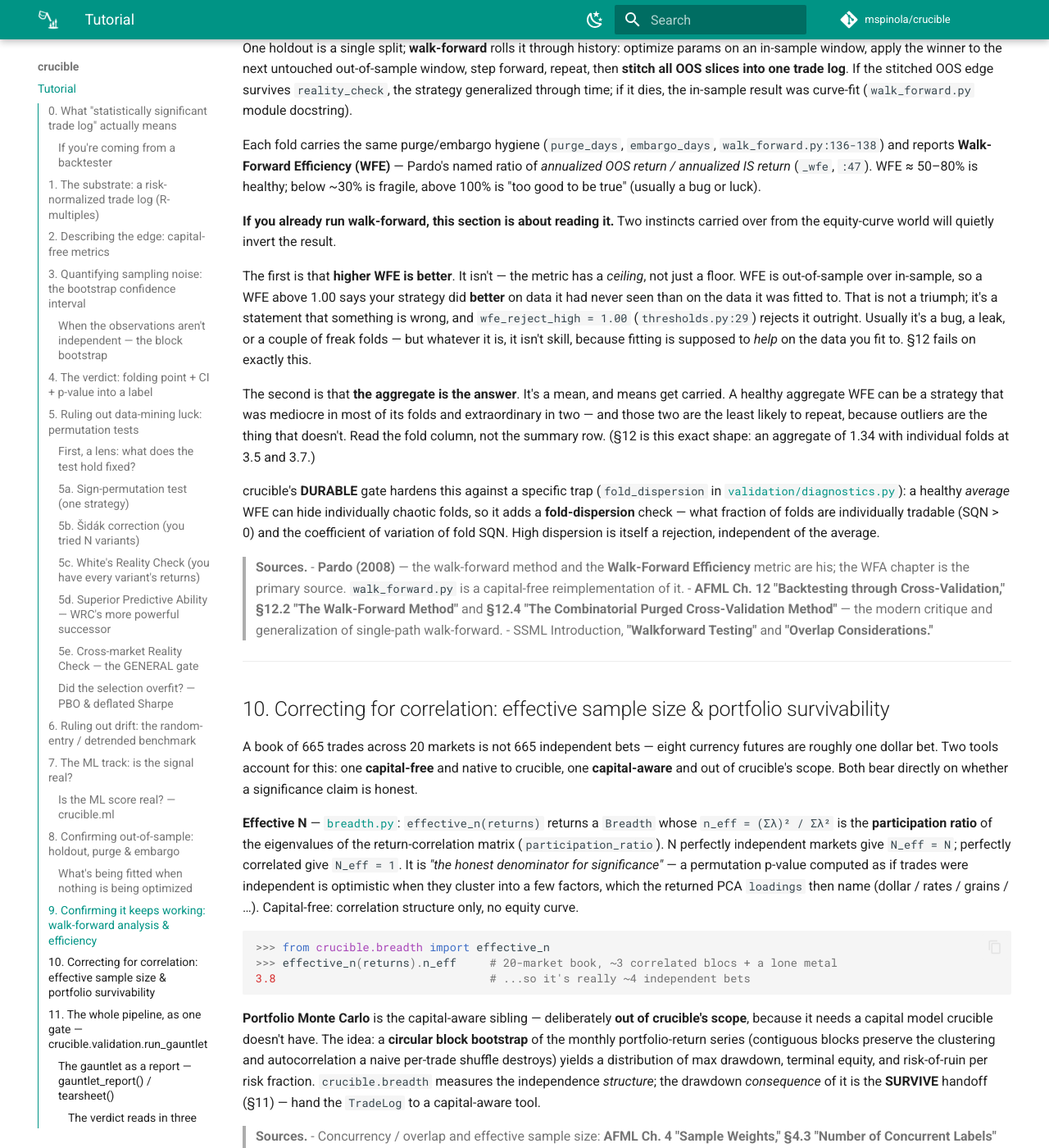
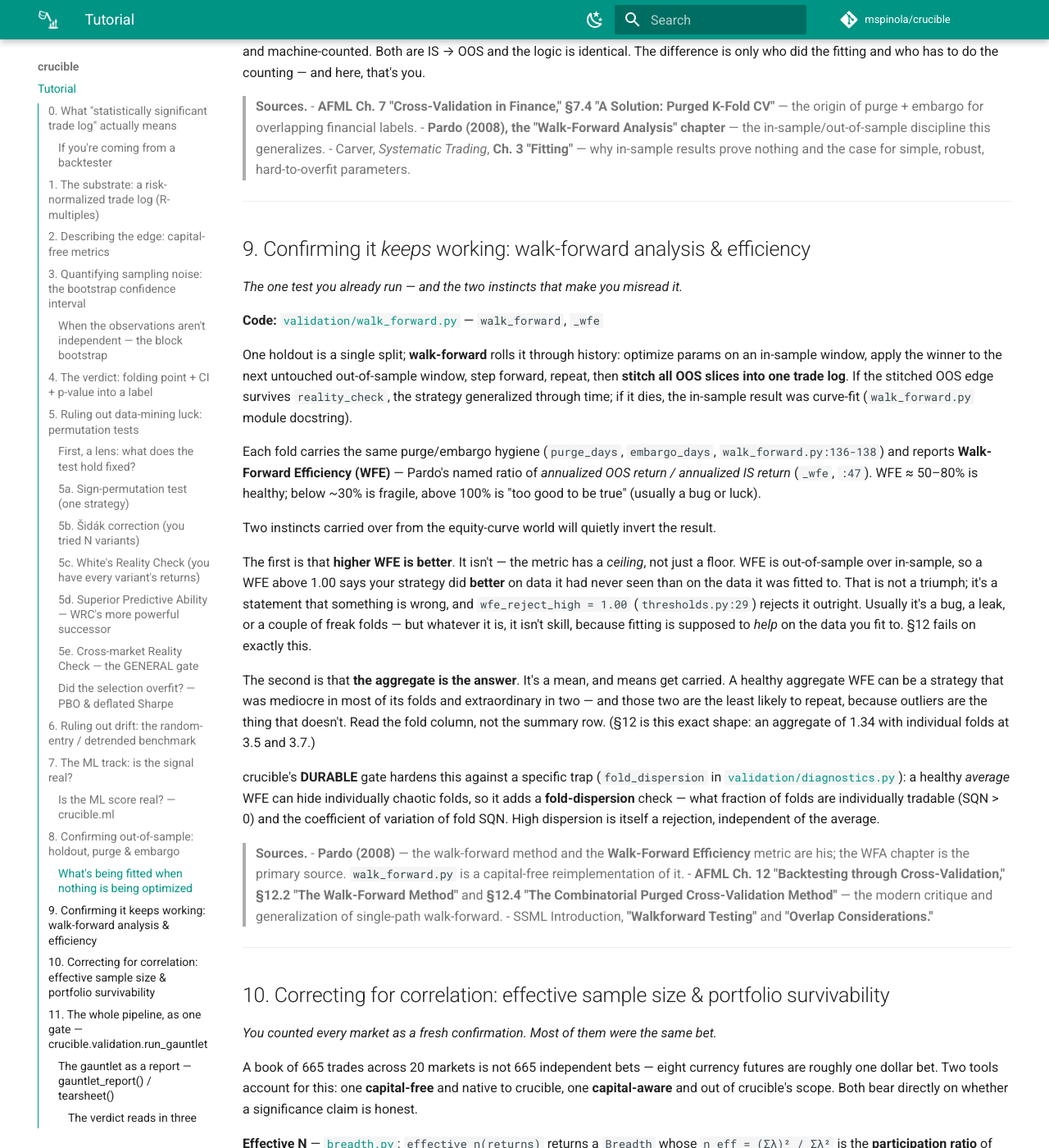
Before and after one commit to mspinola/crucible, an MkDocs documentation site: the page built from docs/index.md, in a window 1280 px wide and 1400 px high, scrolled down 15324 px. Shown: the whole window at 82% size. Built offline with MkDocs 1.6.1 and Material for MkDocs 9.7.7, drawn with Linux system fonts in a browser that asks for light colours; comment, search, counter and statistics services are not loaded; some of the changed text lies outside the part shown.

Commit message:
docs: one orientation line under each section heading (#55)
A reader landing on "§5d Superior Predictive Ability" has no way to tell
whether it's load-bearing or trivia, so they read the statistics while
wondering why they should care. Each section now opens with one sentence
naming what of theirs is at stake.

Consistent *slot* (directly under the H2), deliberately not a consistent
*template*. A boxed callout with fields would become furniture the eye
learns to skip within three sections, and the fields would go hollow
wherever no backtester artifact exists — §7's line ("your backtester has
no opinion about a model's score, that's what this section is for") does
more work than a template could, precisely because it can admit the
reader has left familiar ground rather than faking a counterpart.

Discipline: one sentence, ~15 words, second person, no jargon, no
colon-fields. §0 gets none — it *is* the orientation.

Also drops §9's opening sentence, which the new line now says better;
the body gets to start on the content instead of re-introducing itself.

Co-authored-by: Claude Opus 4.8 <noreply@anthropic.com>

```diff
--- a/docs/index.md
+++ b/docs/index.md
@@ -89,6 +89,8 @@ statistical logic, and where to read the primary source.
 
 ## 1. The substrate: a risk-normalized trade log (R-multiples)
 
+*Your trades are denominated in dollars. Everything downstream needs them in units of risk — this is that conversion.*
+
 **Code:** [`edge/trade_log.py`](https://github.com/mspinola/crucible/blob/main/src/crucible/edge/trade_log.py),
 [`edge/simulator.py`](https://github.com/mspinola/crucible/blob/main/src/crucible/edge/simulator.py)
 
@@ -148,6 +150,8 @@ whole null distribution.
 
 ## 2. Describing the edge: capital-free metrics
 
+*The numbers your backtester already prints, defined precisely enough to be tested.*
+
 **Code:** [`edge/metrics.py`](https://github.com/mspinola/crucible/blob/main/src/crucible/edge/metrics.py)
 
 Before any significance test, you summarize the sample. These are point estimates — they
@@ -203,6 +207,8 @@ a claim at all.
 ---
 
 ## 3. Quantifying sampling noise: the bootstrap confidence interval
+
+*You have one number from a couple of hundred trades. This asks how much of it is the sample.*
 
 **Code:** [`edge/stats.py`](https://github.com/mspinola/crucible/blob/main/src/crucible/edge/stats.py) — `bootstrap_ci`,
 `p_value_positive`, and `bootstrap_metric_cis` (the whole metric set in one resample pass).
@@ -291,6 +297,8 @@ picture of "the i.i.d. band is too tight" rather than just the assertion.
 
 ## 4. The verdict: folding point + CI + p-value into a label
 
+*Your backtester said "profitable." This turns that into HELD, FRAGILE or FAIL — and means it.*
+
 **Code:** [`edge/stats.py`](https://github.com/mspinola/crucible/blob/main/src/crucible/edge/stats.py) — `reality_check`, `Verdict`
 (`stats.py:44`)
 
@@ -317,6 +325,8 @@ a p-value to be argued over.
 ---
 
 ## 5. Ruling out data-mining luck: permutation tests
+
+*You tried forty things and kept the best one. This section prices that.*
 
 This is the heart of the significance story and the reason Aronson & Masters matter.
 
@@ -558,6 +568,8 @@ check that runs on a different object than the one the report shows.
 
 ## 6. Ruling out drift: the random-entry / detrended benchmark
 
+*Did you have timing skill, or just exposure? This answers it without picking a benchmark.*
+
 **Code:** [`edge/stats.py`](https://github.com/mspinola/crucible/blob/main/src/crucible/edge/stats.py) — `random_entry_null`,
 `detrended_timing_null`
 
@@ -608,6 +620,8 @@ also means there's no benchmark selection to quietly optimize.
 ---
 
 ## 7. The ML track: is the signal real?
+
+*Your backtester has no opinion about a model's score. That's what this section is for.*
 
 **Code:** [`ml/`](https://github.com/mspinola/crucible/tree/main/src/crucible/ml/) · [`edge/simulator.py`](https://github.com/mspinola/crucible/blob/main/src/crucible/edge/simulator.py)
 
@@ -668,6 +682,8 @@ predictions rather than an equity curve.
 
 ## 8. Confirming out-of-sample: holdout, purge & embargo
 
+*The test period is worth exactly one look. This is how not to waste it.*
+
 **Code:** [`validation/holdout.py`](https://github.com/mspinola/crucible/blob/main/src/crucible/validation/holdout.py) — `holdout`,
 `split_train_test`
 
@@ -720,6 +736,8 @@ that's you.
 
 ## 9. Confirming it *keeps* working: walk-forward analysis & efficiency
 
+*The one test you already run — and the two instincts that make you misread it.*
+
 **Code:** [`validation/walk_forward.py`](https://github.com/mspinola/crucible/blob/main/src/crucible/validation/walk_forward.py) —
 `walk_forward`, `_wfe`
 
@@ -734,8 +752,7 @@ Each fold carries the same purge/embargo hygiene (`purge_days`, `embargo_days`,
 ratio of *annualized OOS return / annualized IS return* (`_wfe`, `:47`). WFE ≈ 50–80% is
 healthy; below ~30% is fragile, above 100% is "too good to be true" (usually a bug or luck).
 
-**If you already run walk-forward, this section is about reading it.** Two instincts carried over
-from the equity-curve world will quietly invert the result.
+Two instincts carried over from the equity-curve world will quietly invert the result.
 
 The first is that **higher WFE is better**. It isn't — the metric has a *ceiling*, not just a
 floor. WFE is out-of-sample over in-sample, so a WFE above 1.00 says your strategy did **better**
@@ -768,6 +785,8 @@ dispersion is itself a rejection, independent of the average.
 ---
 
 ## 10. Correcting for correlation: effective sample size & portfolio survivability
+
+*You counted every market as a fresh confirmation. Most of them were the same bet.*
 
 A book of 665 trades across 20 markets is not 665 independent bets — eight currency futures
 are roughly one dollar bet. Two tools account for this: one **capital-free** and native to
@@ -818,6 +837,8 @@ hand the `TradeLog` to a capital-aware tool.
 ---
 
 ## 11. The whole pipeline, as one gate — `crucible.validation.run_gauntlet`
+
+*Every technique above, wired into one audited pass/fail that nobody gets to argue with.*
 
 Every primitive above answers one question. The **gauntlet** runs them as an ordered set
 of audited hard gates and returns a single, capital-free pass/fail — crucible's own
@@ -897,6 +918,8 @@ edge. This is a **presentation** distinction — `gauntlet.passed` stays strict
 ---
 
 ## 12. Worked example: a Donchian breakout, read end to end
+
+*A profit factor of 1.90, taken apart on the page. It does not survive.*
 
 Everything above, run as one script on a **Donchian channel breakout** — go long when price
 closes above the prior 20-bar high; exit on a 2.5R target, a 1R stop, or a 30-bar cap. The
```
